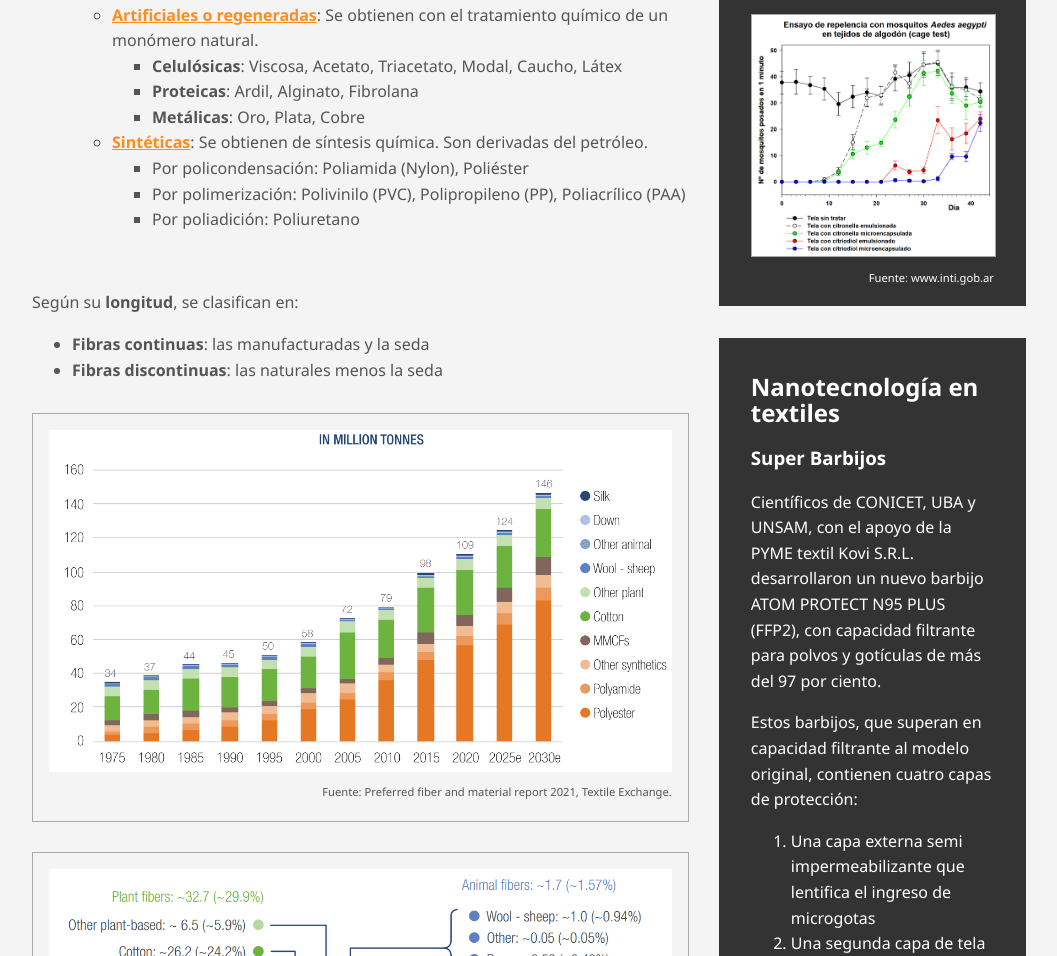
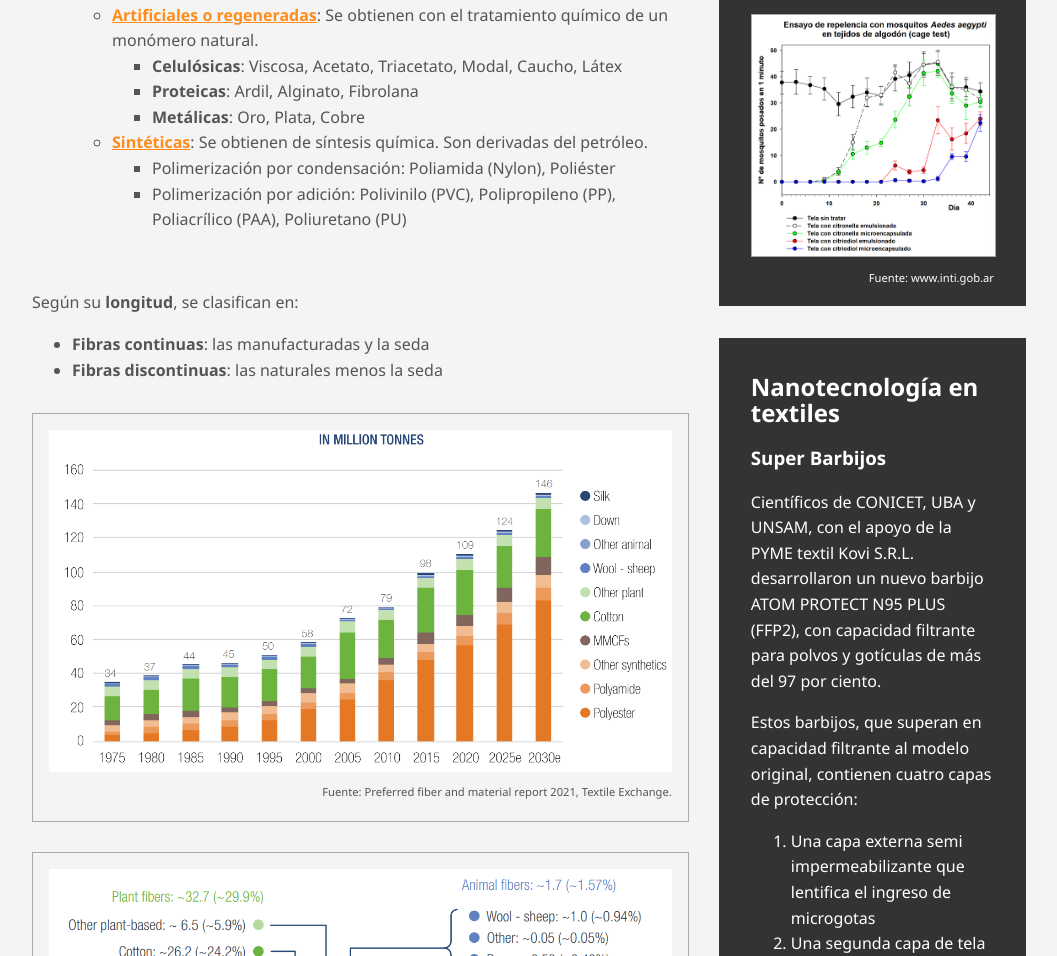
Before and after one commit to NatValentine/utn-tex-intro-apuntes, a plain HTML site: page fibras-textiles.html in a window 1280 px wide. Shown: the part 1349-2305 px from the top of the page, without its empty margins (126-1183 px from the left). Drawn offline with Linux system fonts and the light colour scheme.

Commit message:
fix fibras sintéticas

```diff
--- a/fibras-textiles.html
+++ b/fibras-textiles.html
@@ -118,12 +118,13 @@
               >: Se obtienen de síntesis química. Son derivadas del petróleo.
             </li>
             <ul>
-              <li>Por policondensación: Poliamida (Nylon), Poliéster</li>
               <li>
-                Por polimerización: Polivinilo (PVC), Polipropileno (PP),
-                Poliacrílico (PAA)
+                Polimerización por condensación: Poliamida (Nylon), Poliéster
               </li>
-              <li>Por poliadición: Poliuretano</li>
+              <li>
+                Polimerización por adición: Polivinilo (PVC), Polipropileno
+                (PP), Poliacrílico (PAA), Poliuretano (PU)
+              </li>
             </ul>
           </ul>
         </ul>
```
